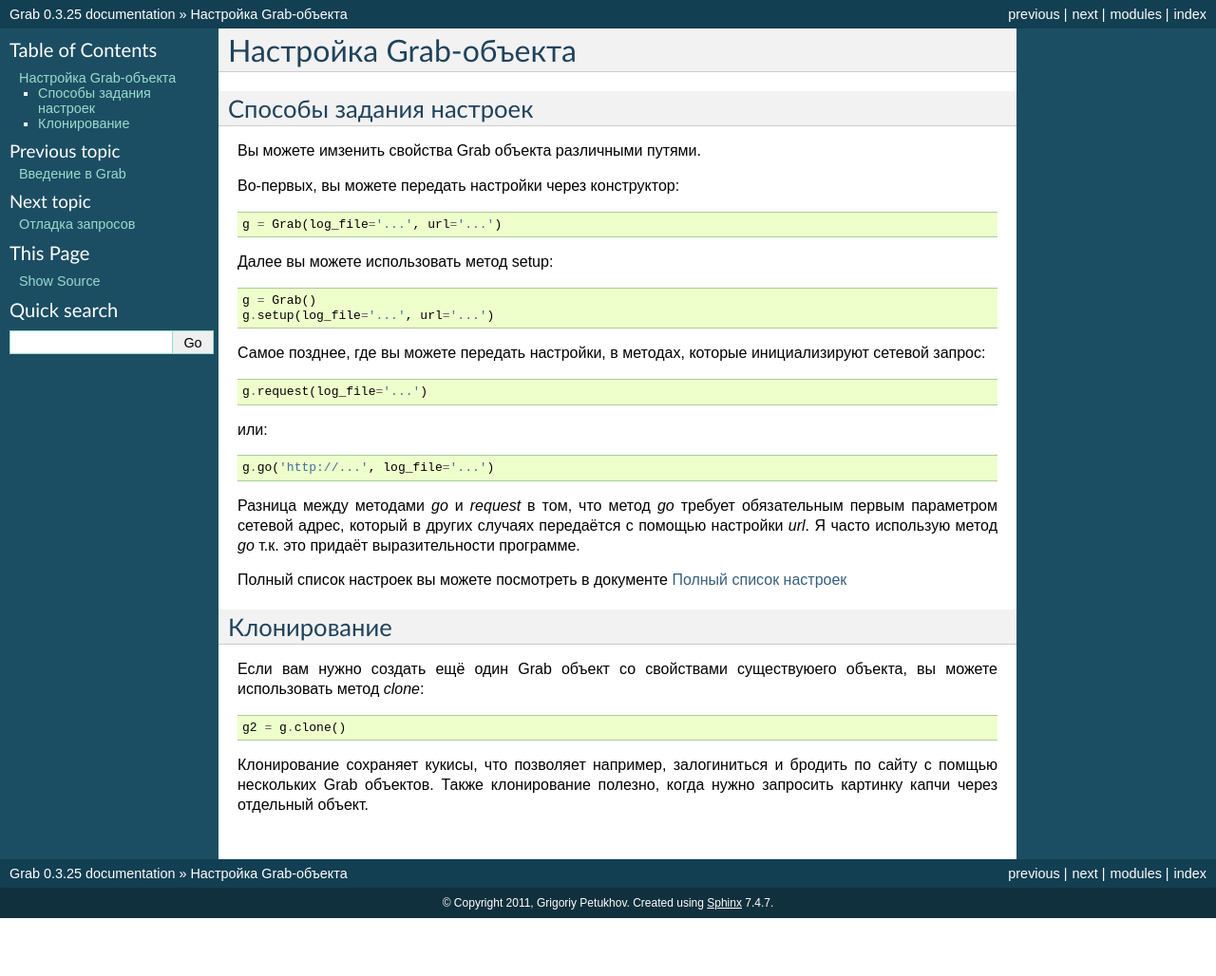
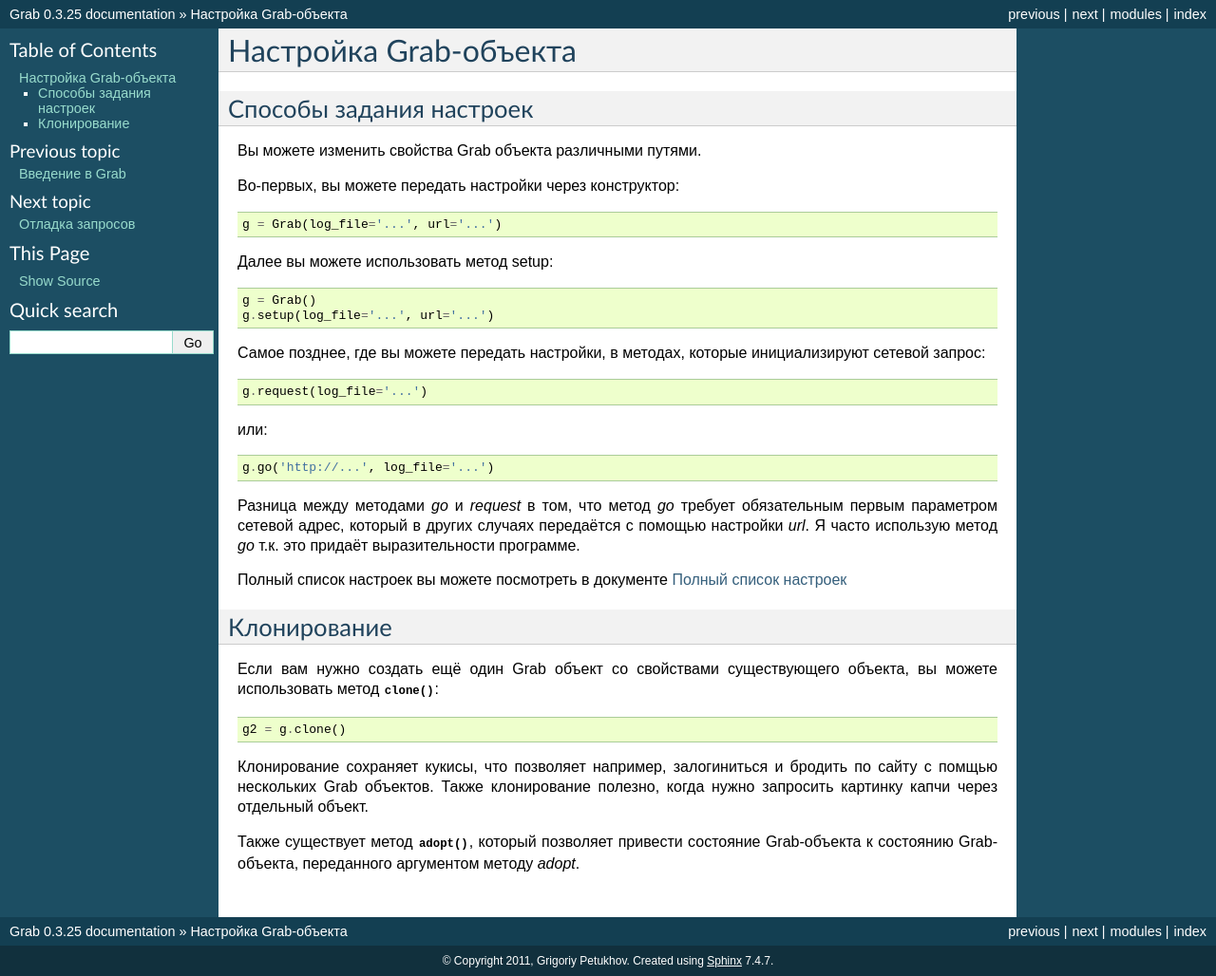
Before and after one commit to lorien/grab, a Sphinx documentation site: the page built from docs/grab/customization.rst, in a window 1280 px wide. Shown: the whole page at 95% size. Built offline with Sphinx 7.4.7, drawn with Linux system fonts in a browser that asks for light colours; before the commit the page ends 967 px from its top, so only the background shows below that.

Commit message:
Update documentation

```diff
--- a/docs/grab/customization.rst
+++ b/docs/grab/customization.rst
@@ -6,7 +6,7 @@
 Способы задания настроек
 ------------------------
 
-Вы можете имзенить свойства Grab объекта различными путями.
+Вы можете изменить свойства Grab объекта различными путями.
 
 Во-первых, вы можете передать настройки через конструктор::
 
@@ -36,11 +36,13 @@
 Клонирование
 ------------
 
-Если вам нужно создать ещё один Grab объект со свойствами существуюего объекта, вы можете
-использовать метод `clone`::
+Если вам нужно создать ещё один Grab объект со свойствами существующего объекта, вы можете
+использовать метод :meth:`~grab.base.BaseGrab.clone`::
 
     g2 = g.clone()
 
 Клонирование сохраняет кукисы, что позволяет например, залогиниться и бродить по сайту с помщью
 нескольких Grab объектов. Также клонирование полезно, когда нужно запросить картинку капчи через
 отдельный объект.
+
+Также существует метод :meth:`~grab.base.BaseGrab.adopt`, который позволяет привести состояние Grab-объекта к состоянию Grab-объекта, переданного аргументом методу `adopt`.
--- a/docs/grab/tutorial.rst
+++ b/docs/grab/tutorial.rst
@@ -50,4 +50,4 @@
    for elem in g.xpath_list('//h3'):
        print elem.text
 
-Об этих и многих других фишках читайте в подробной документации.
+Об этих и многих других вещщах читайте в документации.
--- a/docs/index.rst
+++ b/docs/index.rst
@@ -50,6 +50,7 @@ Grab сайты
     grab/cookies
     grab/errors
     grab/proxy
+    grab/response
     grab/under_the_hood
 
 API
```
Also changed, not shown: other parts of docs/index.rst (+1 -0 lines), docs/api/response.rst (added, +46 -0 lines), docs/grab/response.rst (added, +23 -0 lines), 3 other files.
